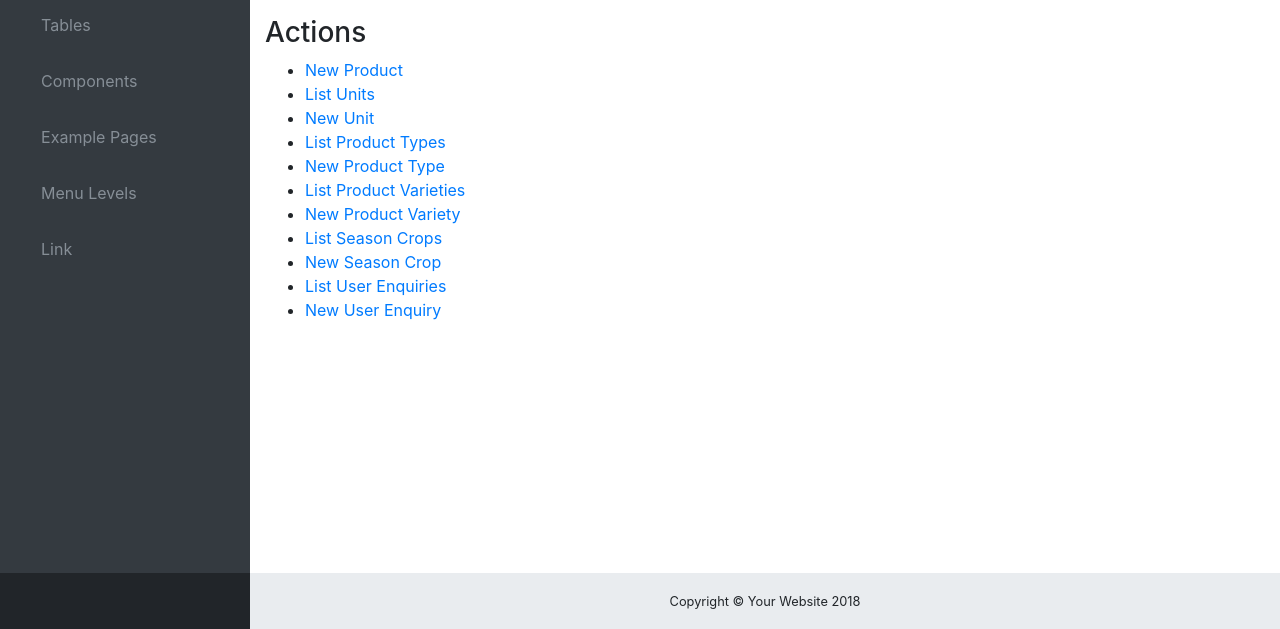
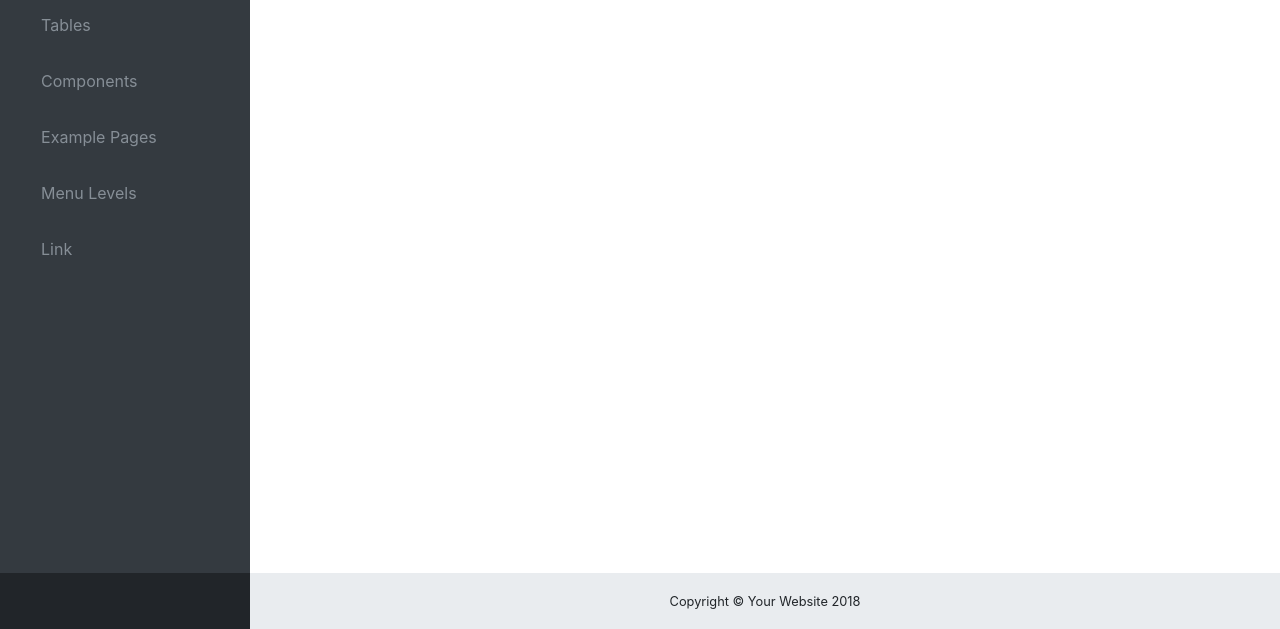
Before and after one commit to jitendrag645/export_system, a CakePHP app: the page made by app/View/Products/index.ctp in a window 1280 px wide. Shown: the part 171-800 px from the top of the page. Run offline with PHP 8.4 and a stand-in for CakePHP, Linux system fonts and the light colour scheme; the template is opened without the code that fills it, so the values that code supplies are empty; some libraries are stand-ins or nearby versions; some web fonts are replaced.

Commit message:
links removed from product index page

```diff
--- a/app/View/Products/index.ctp
+++ b/app/View/Products/index.ctp
@@ -48,19 +48,3 @@
 	?>
 	</div>
 </div>
-<div class="actions">
-	<h3><?php echo __('Actions'); ?></h3>
-	<ul>
-		<li><?php echo $this->Html->link(__('New Product'), array('action' => 'add')); ?></li>
-		<li><?php echo $this->Html->link(__('List Units'), array('controller' => 'units', 'action' => 'index')); ?> </li>
-		<li><?php echo $this->Html->link(__('New Unit'), array('controller' => 'units', 'action' => 'add')); ?> </li>
-		<li><?php echo $this->Html->link(__('List Product Types'), array('controller' => 'product_types', 'action' => 'index')); ?> </li>
-		<li><?php echo $this->Html->link(__('New Product Type'), array('controller' => 'product_types', 'action' => 'add')); ?> </li>
-		<li><?php echo $this->Html->link(__('List Product Varieties'), array('controller' => 'product_varieties', 'action' => 'index')); ?> </li>
-		<li><?php echo $this->Html->link(__('New Product Variety'), array('controller' => 'product_varieties', 'action' => 'add')); ?> </li>
-		<li><?php echo $this->Html->link(__('List Season Crops'), array('controller' => 'season_crops', 'action' => 'index')); ?> </li>
-		<li><?php echo $this->Html->link(__('New Season Crop'), array('controller' => 'season_crops', 'action' => 'add')); ?> </li>
-		<li><?php echo $this->Html->link(__('List User Enquiries'), array('controller' => 'user_enquiries', 'action' => 'index')); ?> </li>
-		<li><?php echo $this->Html->link(__('New User Enquiry'), array('controller' => 'user_enquiries', 'action' => 'add')); ?> </li>
-	</ul>
-</div>
```
